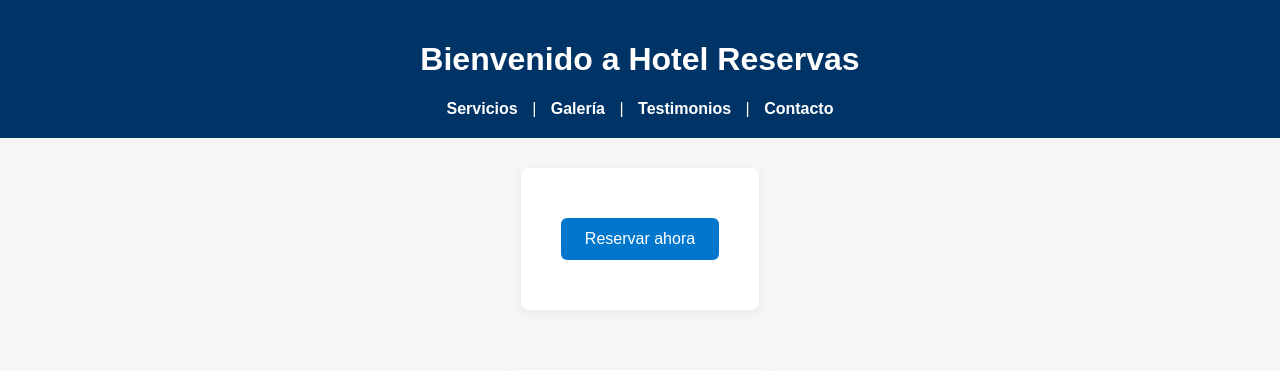
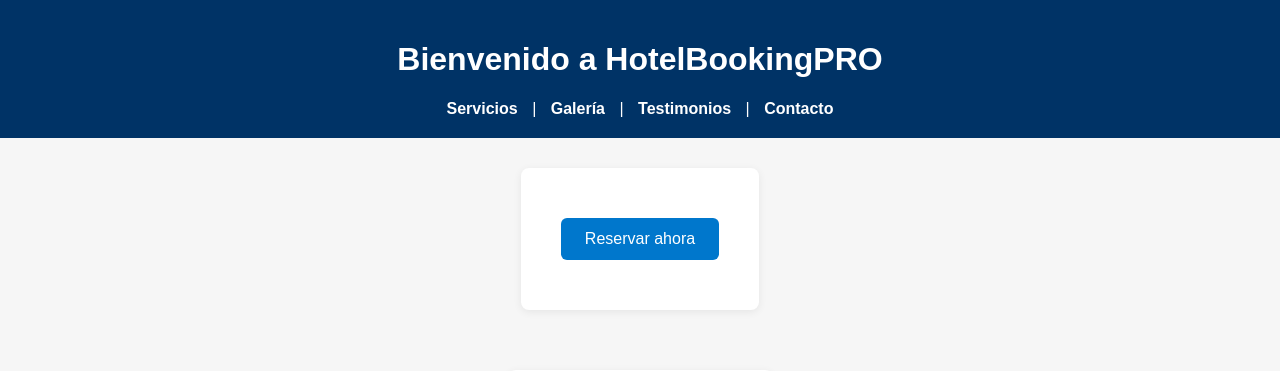
Before and after one commit to ramtako8922/hotel_reservas, a Flask app: page / in a window 1280 px wide. Shown: the top 371 px of the page. Run offline with Flask 3, Linux system fonts and the light colour scheme.

Commit message:
Cambio de titulo

```diff
--- a/templates/index.html
+++ b/templates/index.html
@@ -1,12 +1,12 @@
 <!DOCTYPE html>
 <html>
 <head>
-    <title>Hotel Reservas</title>
+    <title>HotelBookingPRO</title>
     <link rel="stylesheet" href="/static/css/style.css">
 </head>
 <body>
     <header>
-        <h1>Bienvenido a Hotel Reservas</h1>
+        <h1>Bienvenido a HotelBookingPRO</h1>
         <nav>
             <a href="#servicios">Servicios</a> |
             <a href="#galeria">Galería</a> |
```
